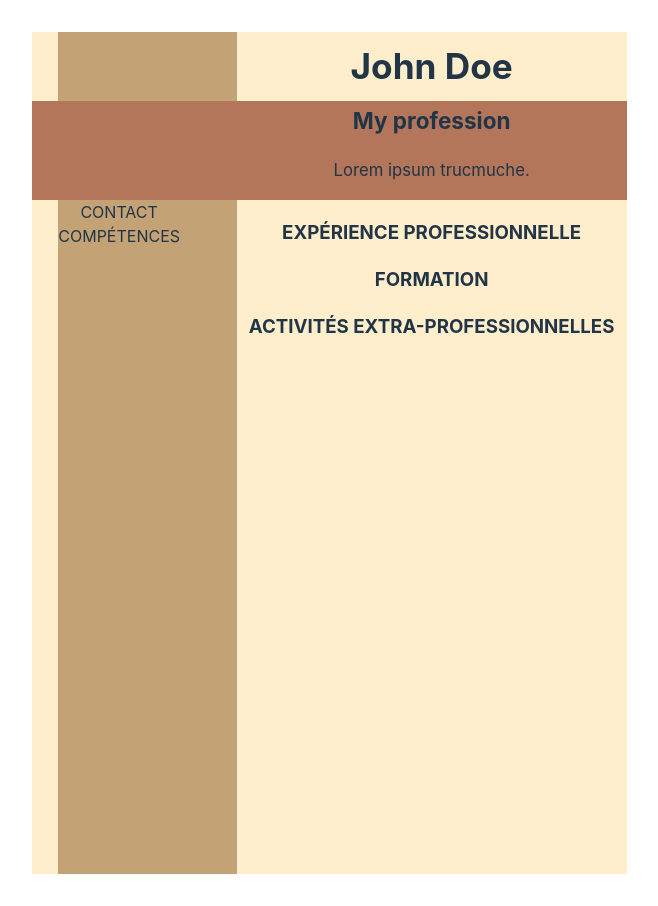
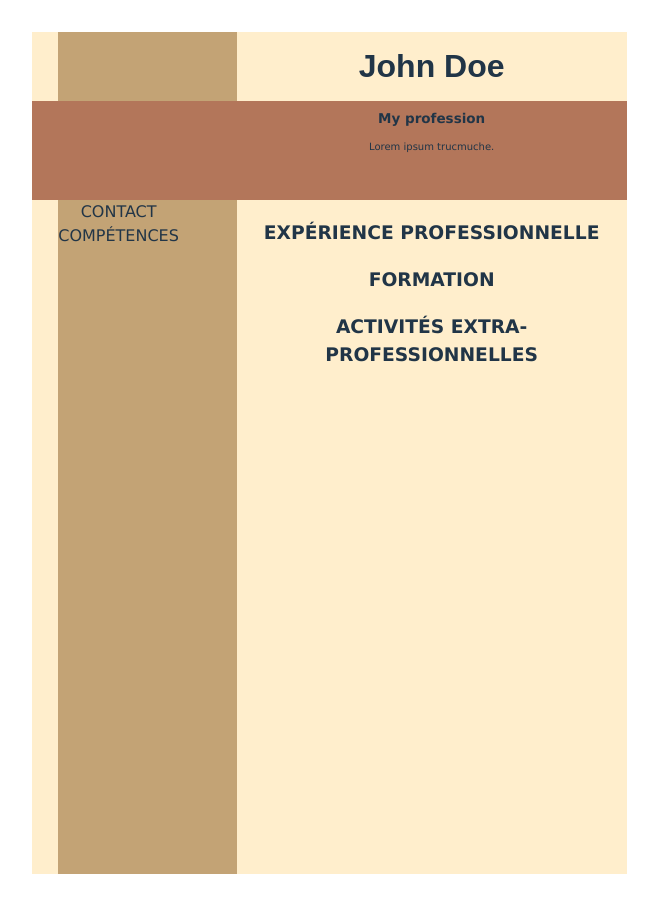
Before and after one commit to Qwib-Qwib/CV-generator, a React (Vite) app: page / in a window 1280 px wide. Shown: the whole page, without its empty margins (311-969 px from the left). Built offline with nearby package versions, Linux system fonts and the light colour scheme.

Commit message:
Fix the font families and sizes, fix the description text being displaced when borders are added on hover.

```diff
--- a/src/styles/Input.css
+++ b/src/styles/Input.css
@@ -1,4 +1,4 @@
 .input {
-  width: 95%;
+  width: 100%;
   text-align: center;
 }
--- a/src/styles/NameSection.css
+++ b/src/styles/NameSection.css
@@ -1,4 +1,5 @@
 .name-section {
+  font-family: Arial, Helvetica, sans-serif;
   margin: 0;
   width: 65.5%;
   height: 8.2%;
@@ -16,6 +17,6 @@
 }
 
 .name-section, .name-input {
-  font-size: 35.2px;
+  font-size: 32px;
   font-weight: 700;
 }
--- a/src/styles/Resume.css
+++ b/src/styles/Resume.css
@@ -1,5 +1,6 @@
 * {
   box-sizing: border-box;
+  font-family: Verdana, Geneva, Tahoma, sans-serif;
 }
 
 .resume {
--- a/src/styles/SummaryBarDescription.css
+++ b/src/styles/SummaryBarDescription.css
@@ -1,13 +1,16 @@
+/* The transparent border is there to seamlessly replace it with a red border on hover without displacing text. */
 .summary-bar-description {
+  font-family: Verdana, Geneva, Tahoma, sans-serif;
   margin: 0;
-  font-size: 16.7px;
-  height: 60%;
+  width: 100%;
   hyphens: auto;
   overflow-wrap: break-word;
   display: flex;
+  flex-direction: column;
   align-items: center;
   justify-content: center;
   position: relative;
+  border: solid 3px transparent;
 }
 
 .neutral.summary-bar-description:hover {
@@ -15,3 +18,7 @@
     display: inline;
   }
 }
+
+.summary-bar-description, .description-input {
+  font-size: 10px;
+}
--- a/src/styles/SummaryBarTitle.css
+++ b/src/styles/SummaryBarTitle.css
@@ -1,8 +1,9 @@
 /* It's imperative to make the box a flexbox and center the text, otherwise the content is displaced on hover, when the
 border appears. */
 .summary-bar-title {
+  font-family: Verdana, Geneva, Tahoma, sans-serif;
   margin: 0;
-  height: 40%;
+  height: 35%;
   width: 100%;
   display: flex;
   align-items: center;
@@ -20,6 +21,6 @@ border appears. */
 }
 
 .summary-bar-title, .title-input {
-  font-size: 22.5px;
+  font-size: 13.5px;
   font-weight: 700;
 }
```
